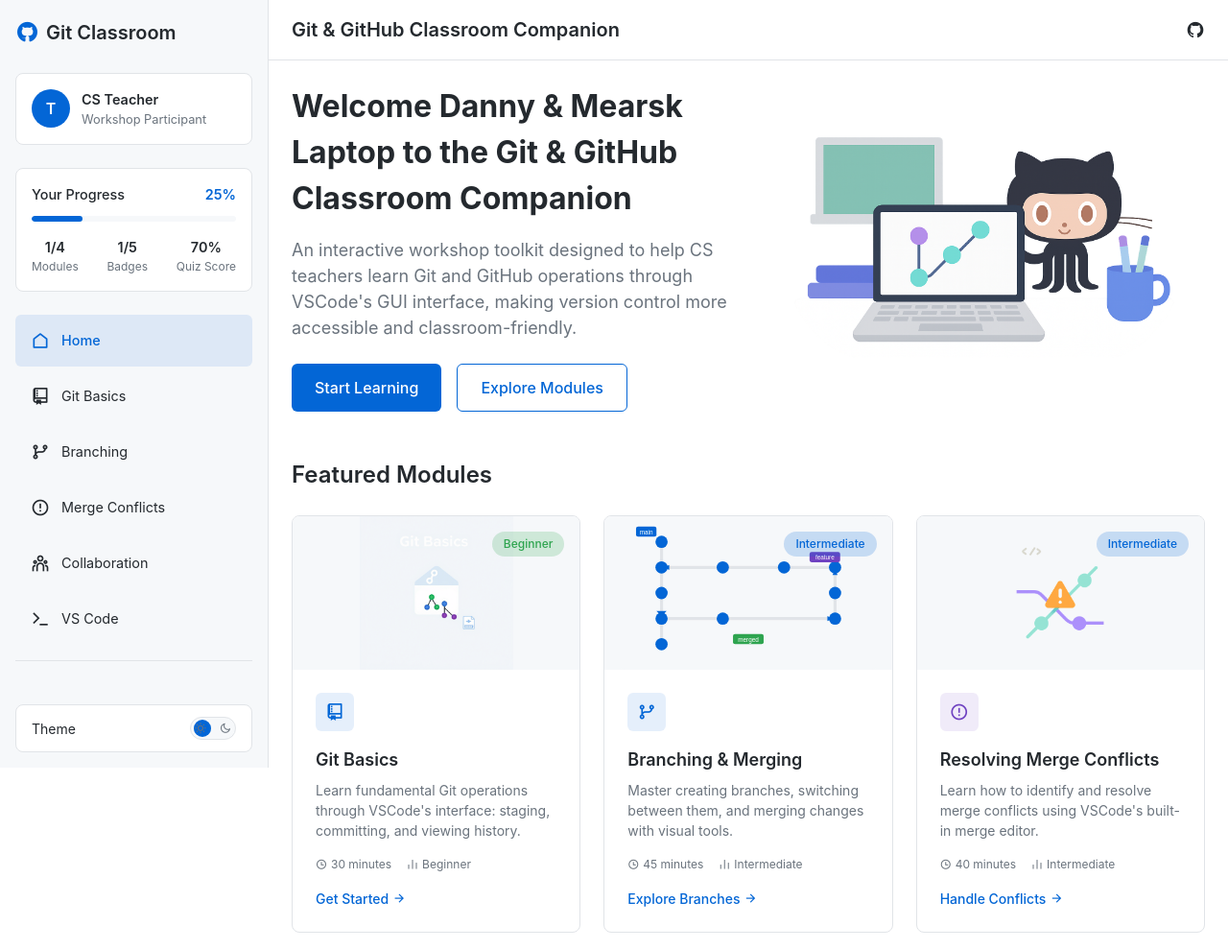
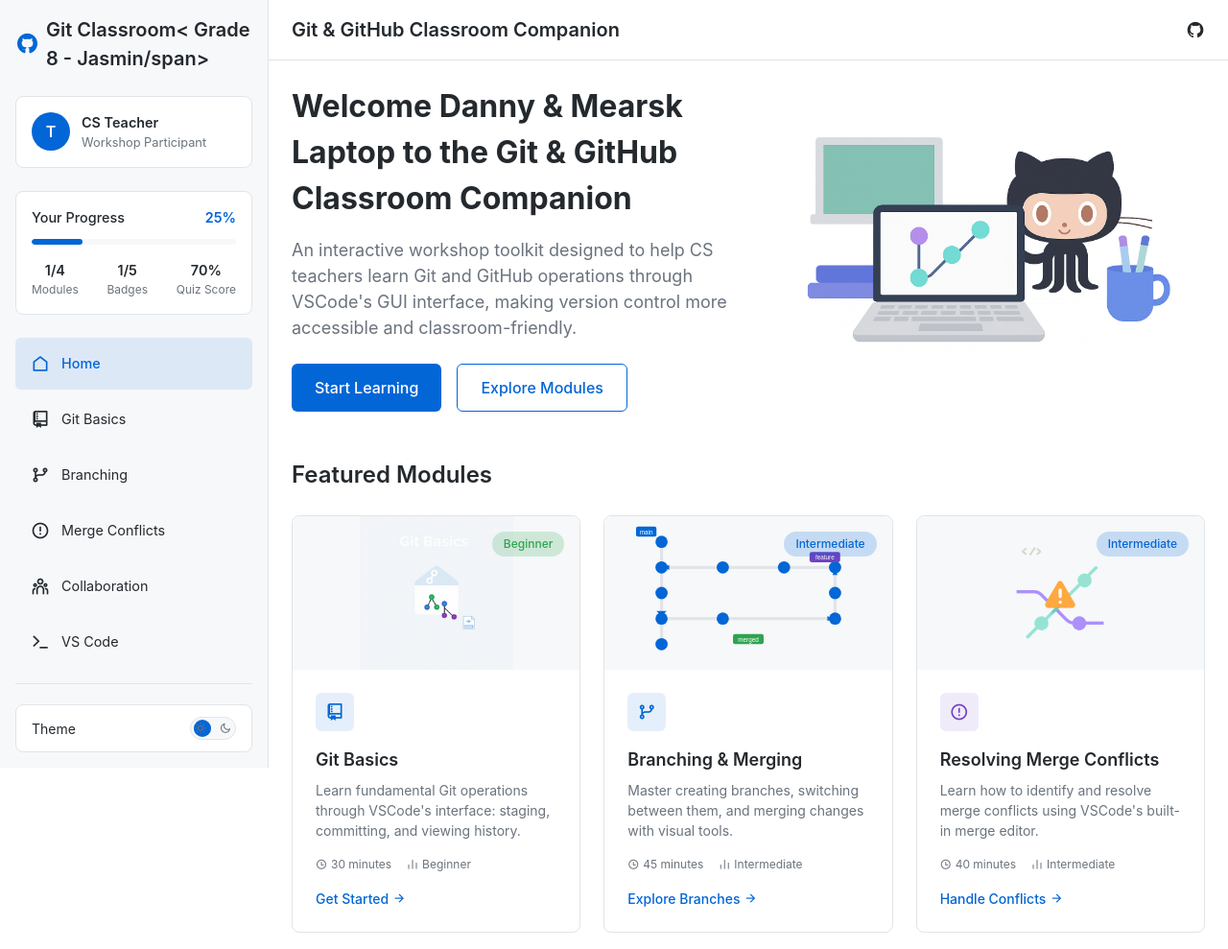
Before and after one commit to DANDANDALANDAN/git_share, a plain HTML site: page index.html in a window 1280 px wide. Shown: the top 989 px of the page at 96% size. Drawn offline with nearby package versions, Linux system fonts and the light colour scheme.

Commit message:
add grade 8 jasmin

```diff
--- a/index.html
+++ b/index.html
@@ -25,7 +25,7 @@
       <div class="sidebar-header">
         <div class="logo">
           <i class="ri-github-fill"></i>
-          <span>Git Classroom</span>
+          <span>Git Classroom< Grade 8 - Jasmin/span>
         </div>
         <button class="close-menu" id="close-menu">
           <i class="ri-close-line"></i>
```
